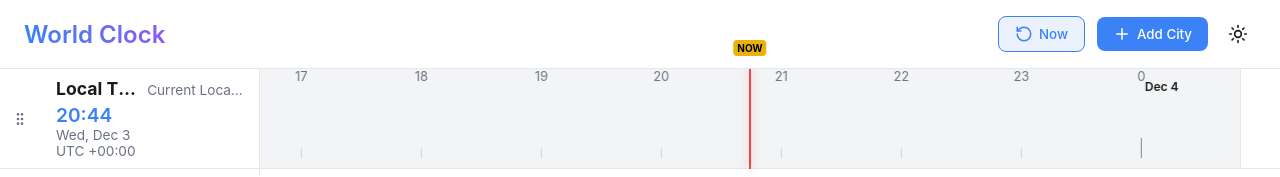
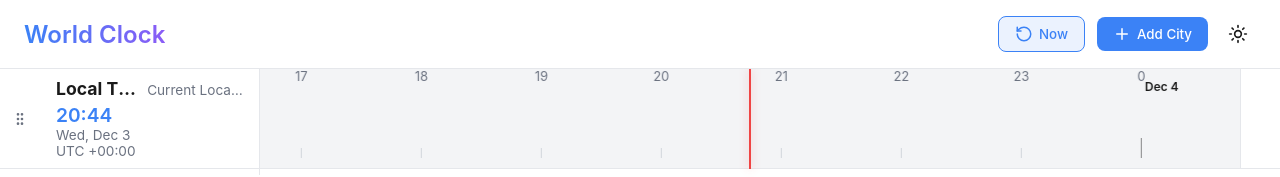
Before and after one commit to JulianFreeman/world-clocks, a Vue app: page / in a window 1280 px wide. Shown: the top 177 px of the page. Built offline with nearby package versions, Linux system fonts and the light colour scheme; the HTML template or start-up script is replaced by a standard one.

Commit message:
remove now label

```diff
--- a/src/App.vue
+++ b/src/App.vue
@@ -58,7 +58,6 @@ const pixelsPerHour = 120 // Must match Child component
 const ROW_HEIGHT = 100 // Must match CSS .city-row height
 
 const citiesListRef = ref<HTMLElement | null>(null)
-const timelineAreaRef = ref<HTMLElement | null>(null) // Ref for the main timeline area
 const citiesListClientWidth = ref(0)
 // Dynamic height based on number of rows
 const citiesListHeight = computed(() => selectedCities.value.length * ROW_HEIGHT)
@@ -77,7 +76,7 @@ useResizeObserver(citiesListRef, (entries) => {
 // Calculate indicator line position dynamically to account for scrollbars
 // Formula: Sidebar + (TimelineWidth / 2)
 // TimelineWidth = TotalClientWidth - SidebarWidth - RemoveBtnWidth (40px)
-// Result: SidebarWidth + (TotalClientWidth - SidebarWidth - 40) / 2
+// Result: SidebarWidth + (TotalClientWidth + SidebarWidth - 40) / 2
 //       = (TotalClientWidth + SidebarWidth - 40) / 2
 const indicatorLeft = computed(() => {
   if (!citiesListClientWidth.value) return 0
@@ -93,14 +92,6 @@ const nowLineLeft = computed(() => {
   const diffHours = nowTime.diff(viewingTime.value, 'hour', true)
   return indicatorLeft.value + (diffHours * pixelsPerHour)
 })
-
-// Calculate fixed position for the NOW label (relative to viewport)
-const nowLabelFixedLeft = computed(() => {
-  if (!timelineAreaRef.value) return 0
-  const timelineAreaRect = timelineAreaRef.value.getBoundingClientRect()
-  return timelineAreaRect.left + nowLineLeft.value
-})
-
 // --- Sidebar Resize Logic ---
 
 function onResizeMouseDown(e: MouseEvent) {
@@ -220,17 +211,12 @@ useTitle('World Clock')
       </div>
     </header>
 
-    <main class="timeline-area" ref="timelineAreaRef">
+    <main class="timeline-area">
       <!-- The Red Line Indicator -->
       <div class="indicator-line" :style="{ left: `${indicatorLeft}px`, height: `${citiesListHeight}px` }"></div>
+      <!-- The Real-time "Now" Line -->
+      <div class="now-line" :style="{ left: `${nowLineLeft}px`, height: `${citiesListHeight}px` }"></div>
 
-      <!-- The Real-time "Now" Line -->
-      <div class="now-line" :style="{ left: `${nowLineLeft}px`, height: `${citiesListHeight}px` }">
-      </div>
-      <!-- "NOW" label, positioned above the timeline -->
-      <div class="now-label-wrapper" :style="{ left: `${nowLabelFixedLeft}px`, top: `40px` }">
-        <div class="now-label">NOW</div>
-      </div>
       <div class="cities-list" ref="citiesListRef">
         <TimelineRow v-for="(city, index) in selectedCities" :key="city.id" :city="city" :viewingTime="viewingTime"
           :isCurrentLocation="city.name === 'Local Time'" @dragstart="onDragStart(index)"
@@ -370,28 +356,6 @@ useTitle('World Clock')
   transform: translateX(-50%);
 }
 
-.now-label-wrapper {
-  position: fixed;
-  /* Position fixed relative to viewport */
-  z-index: 100;
-  /* Ensure it's on top */
-  pointer-events: none;
-  transform: translateX(-50%);
-  /* Center the wrapper relative to its left position */
-}
-
-.now-label {
-  background-color: #eab308;
-  color: black;
-  font-size: 10px;
-  font-weight: bold;
-  padding: 2px 4px;
-  border-radius: 4px;
-  /* Make it fully rounded, no specific corners */
-  white-space: nowrap;
-  /* Prevent "NOW" from wrapping */
-}
-
 .resize-handle {
   position: absolute;
   top: 0;
@@ -403,7 +367,6 @@ useTitle('World Clock')
   background-color: transparent;
   transition: background-color 0.2s;
   margin-left: -2px;
-  /* Center on the border */
 }
 
 .resize-handle:hover,
```
